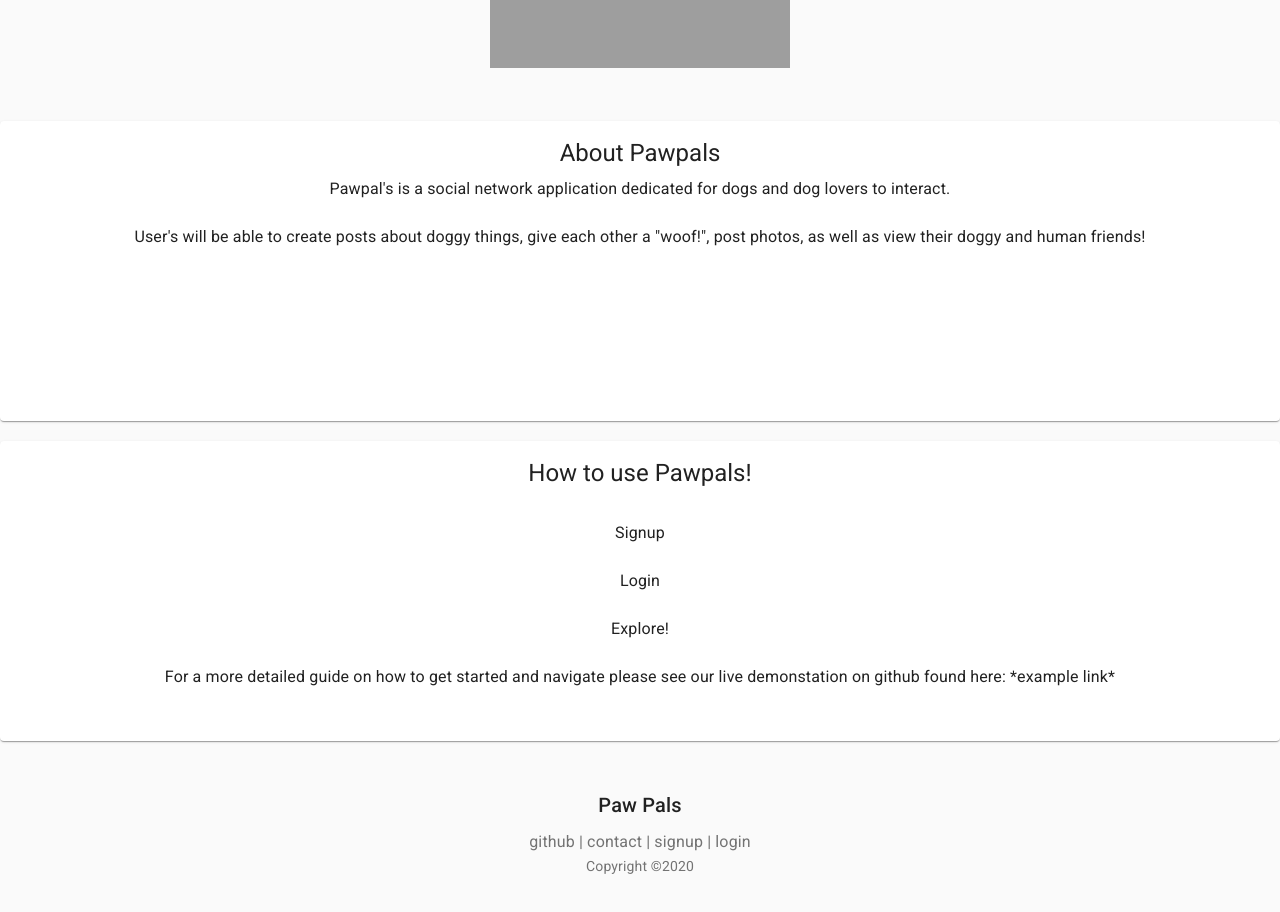
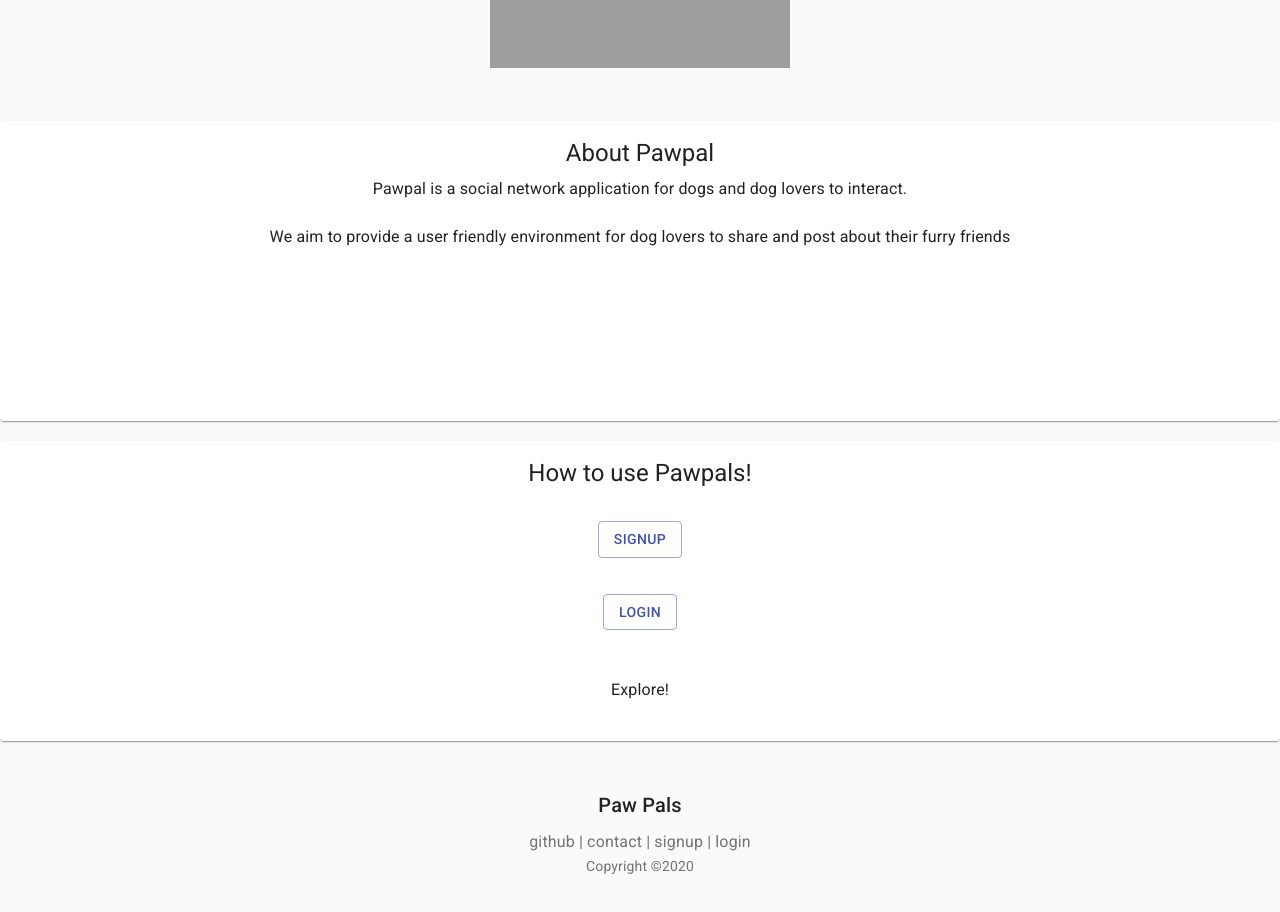
Before and after one commit to ac0712148/pawpals, a React (Create React App) app in the folder client/: page /landingpage in a window 1280 px wide. Shown: the part 360-1272 px from the top of the page. Built offline with nearby package versions, Linux system fonts and the light colour scheme; grey boxes are pictures that could not be loaded.

Commit message:
landing page second draft

```diff
--- a/client/src/pages/LandingPage/LandingPage.js
+++ b/client/src/pages/LandingPage/LandingPage.js
@@ -2,7 +2,7 @@ import React from "react";
 // import { useAuth } from "../../utils/auth";
 // import API from "./../../utils/API";
 // import { Link } from "react-router-dom";
-// import Button from "@material-ui/core/Button";
+import Button from "@material-ui/core/Button";
 import Card from "@material-ui/core/Card";
 // import CardActions from "@material-ui/core/CardActions";
 import CardContent from "@material-ui/core/CardContent";
@@ -36,7 +36,7 @@ function Copyright() {
       marginTop: theme.spacing(4),
     },
     cardGrid: {
-      paddingTop: theme.spacing(0),
+      paddingTop: theme.spacing(4),
       paddingBottom: theme.spacing(4),
     },
     card: {
@@ -106,14 +106,13 @@ function LandingPage() {
               <Card className={classes.card}>
                 <CardContent className={classes.cardContent}>
                   <Typography gutterBottom variant="h5" component="h2" align="center">
-                    About Pawpals
+                    About Pawpal
                   </Typography>
                   <Typography align="center">
-                  Pawpal's is a social network application dedicated for dogs and dog lovers to interact.
+                  Pawpal is a social network application for dogs and dog lovers to interact.
                   <br></br>
                   <br></br>
-                  User's will be able to create posts about doggy things, give each other a "woof!",
-                  post photos, as well as view their doggy and human friends!
+                  We aim to provide a user friendly environment for dog lovers to share and post about their furry friends
                   </Typography>
                 </CardContent>
               </Card>
@@ -130,21 +129,48 @@ function LandingPage() {
                   </Typography>
                   <Typography align="center">
 
-                  <br></br>
-                  Signup
-                  <br></br>
-                  <br></br>
-                  Login
+
+                  <div className={classes.heroButtons}>
+              <Grid container spacing={1} justify="center">
+                <Grid item>
+                  <Button variant="outlined" color="primary">
+                    Signup
+                  </Button>
+                </Grid>
+              </Grid>
+            </div>
+
+
+                  <div className={classes.heroButtons}>
+              <Grid container spacing={1} justify="center">
+                <Grid item>
+                  <Button variant="outlined" color="primary">
+                    Login
+                  </Button>
+                </Grid>
+              </Grid>
+            </div>
                   <br></br>
                   <br></br>
                   Explore!
                   <br></br>
                   <br></br>
-                  For a more detailed guide on how to get started and navigate please see our live demonstation on github found here: *example link*
                   </Typography>
                 </CardContent>
               </Card>
             </Grid>
+
+{/*
+            <div className={classes.heroButtons}>
+              <Grid container spacing={2} justify="center">
+                <Grid item>
+                  <Button variant="outlined" color="primary">
+                    Update Profile
+                  </Button>
+                </Grid>
+              </Grid>
+            </div> */}
+
 
 
 
@@ -159,7 +185,7 @@ function LandingPage() {
           color="textSecondary"
           component="p"
         >
-          <span>github    |    contact     |        signup       |     login</span>
+          <span>github | contact | signup | login</span>
         </Typography>
         <Copyright />
       </footer>
```
